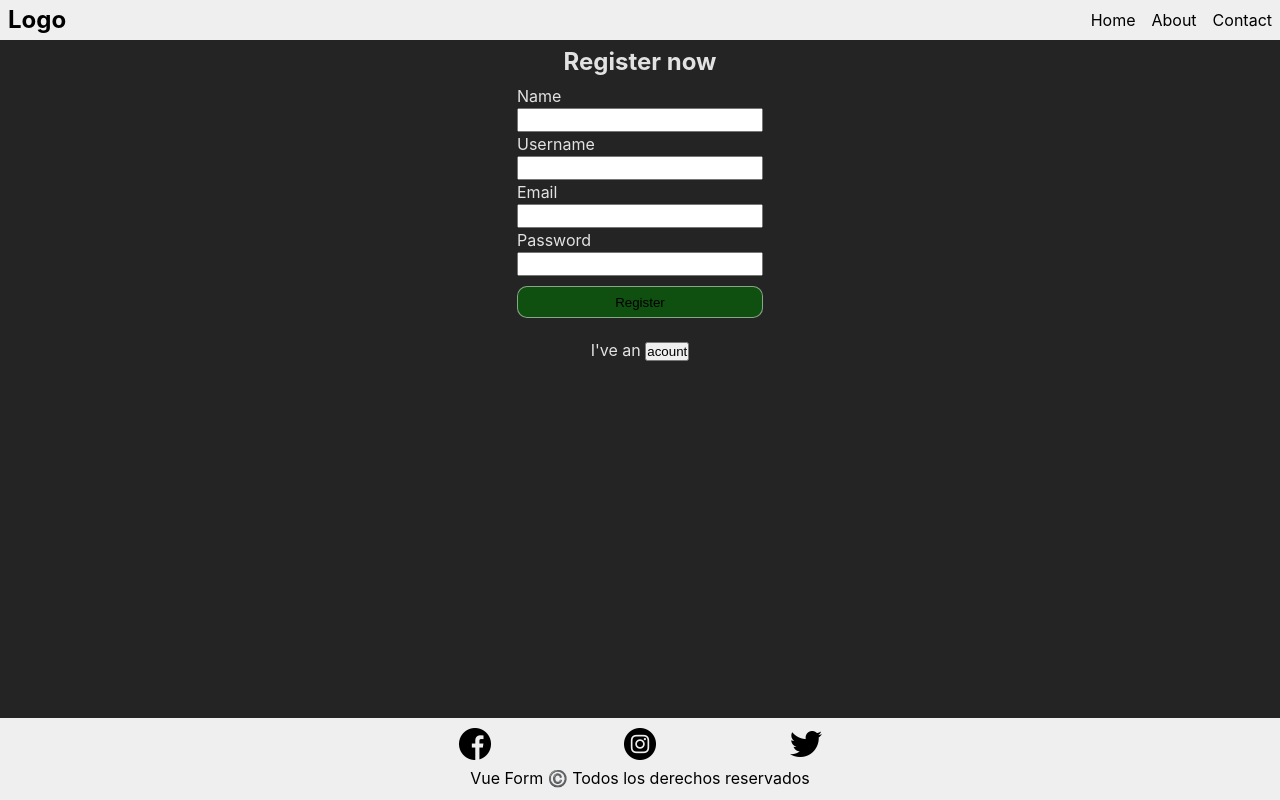
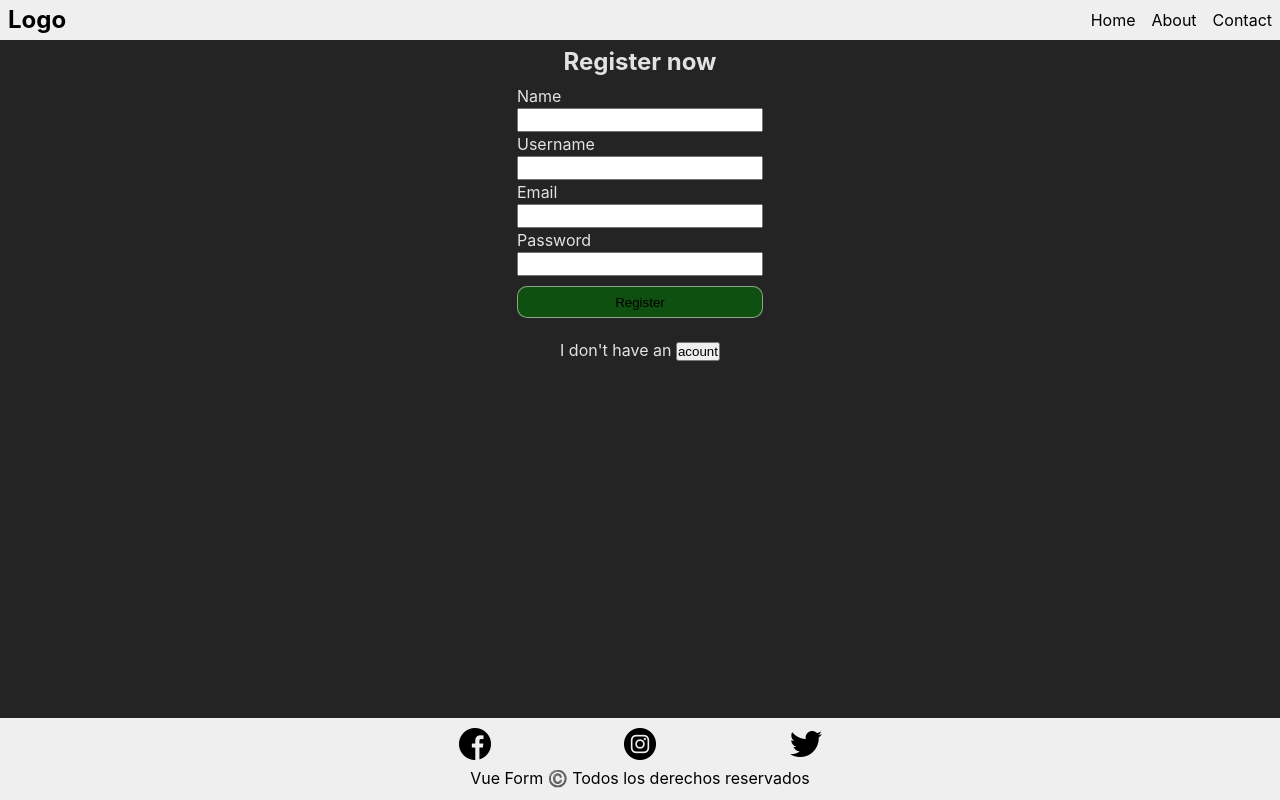
Before and after one commit to ralex20015/FormVue, a Vue app: page / in a window 1280 px wide. Both pictures are taken after a click on the button "acount". Built offline with nearby package versions, Linux system fonts and the light colour scheme.

Commit message:
conditional rendering

```diff
--- a/src/App.vue
+++ b/src/App.vue
@@ -28,7 +28,8 @@ export default {
   <Header />
   <Login v-if="hide"/>
   <Register v-else/>
-  <p>I've an <button @click="toggle">acount</button></p>
+  <p v-if="hide">I've an <button @click="toggle">acount</button></p>
+  <p v-else>I don't have an <button @click="toggle">acount</button></p>
   <Footer />
 </template>
 
```
